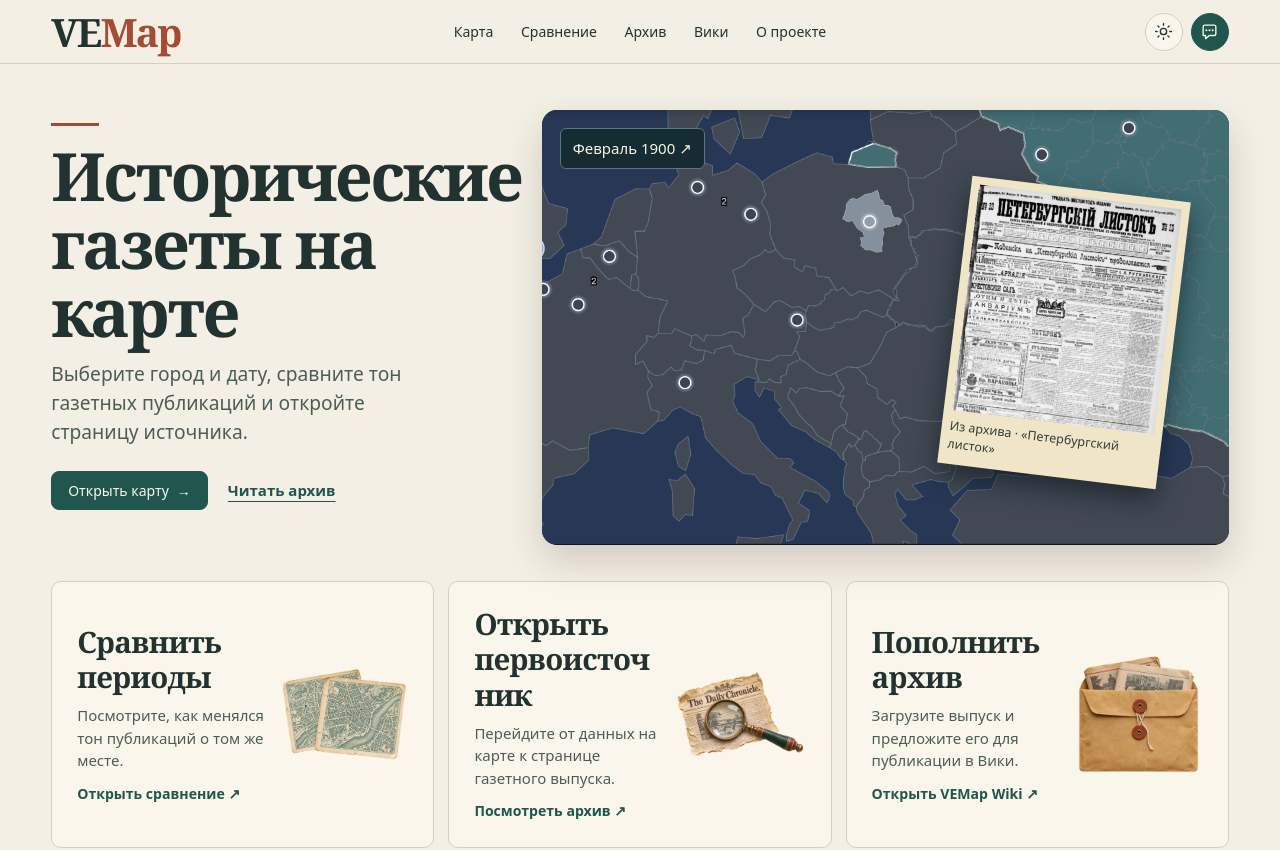
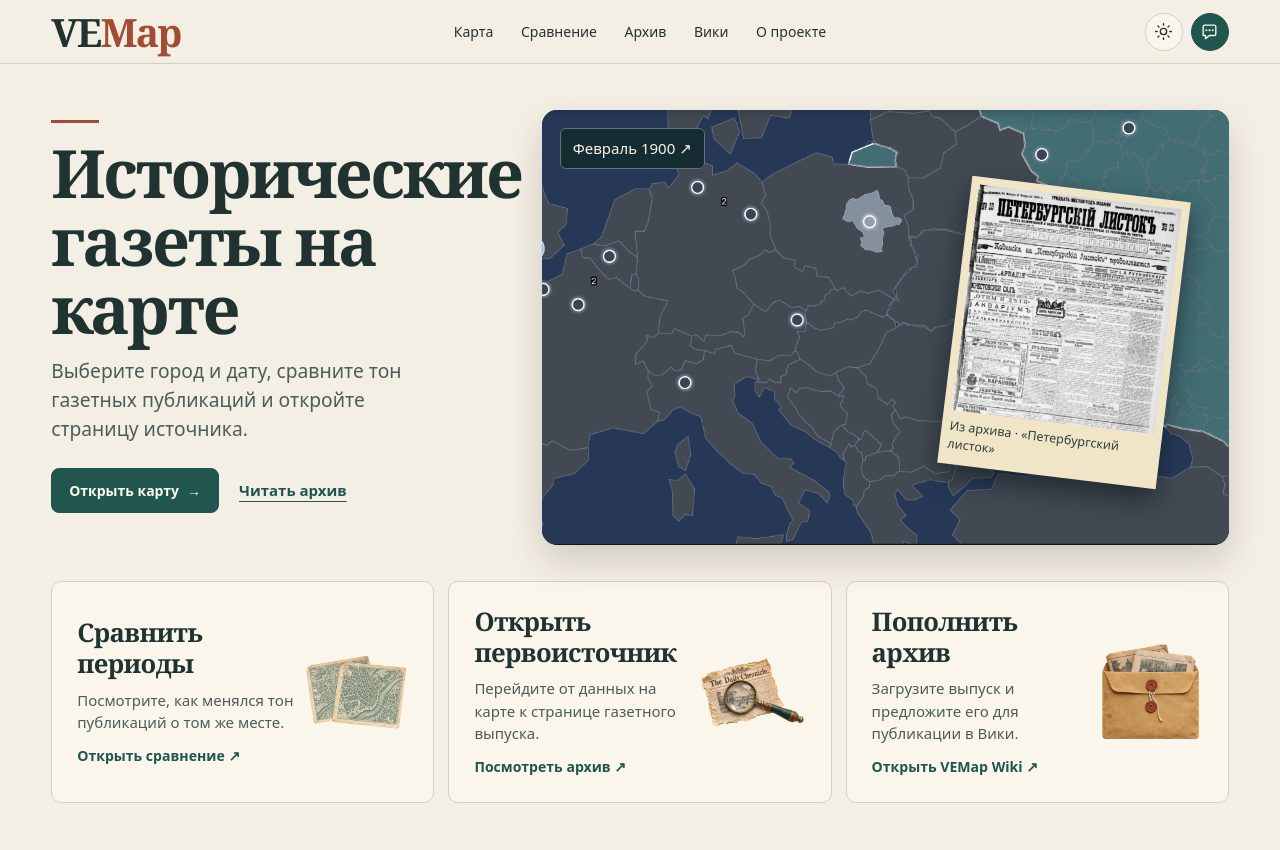
Before and after one commit to Itami00001/VEMap, a React (Vite) app in the folder frontend/: page /#/ in a window 1280 px wide. Shown: the top 850 px of the page. Built offline with nearby package versions, Linux system fonts and the light colour scheme; no server answers.

Commit message:
Keep archive feature headings readable beside artwork

```diff
--- a/frontend/src/styles/atlas.css
+++ b/frontend/src/styles/atlas.css
@@ -107,6 +107,7 @@
 .atlas-home-hero h1 { max-width: 14ch; }
 .atlas-home-hero p { max-width: 36ch; }
 .atlas-home-actions { display: flex; align-items: center; flex-wrap: wrap; gap: 12px 20px; margin-top: 24px; }
+.atlas-home-actions .btn.primary { padding: 11px 17px; font-weight: 700; }
 .atlas-home-actions > a:not(.btn) { text-decoration: underline; text-underline-offset: 5px; font-weight: 650; }
 .atlas-home-preview {
   position: relative;
@@ -136,12 +137,12 @@
 .atlas-home-folio img { display: block; width: 100%; aspect-ratio: .9; object-fit: cover; object-position: top; }
 .atlas-home-features { display: grid; gap: 14px; grid-template-columns: repeat(3, minmax(0, 1fr)); margin-top: clamp(18px, 3vw, 36px); }
 .atlas-feature {
-  display: grid; grid-template-columns: minmax(0, 1.2fr) minmax(0, .8fr); align-items: center; gap: 10px;
+  display: grid; grid-template-columns: minmax(0, 1.35fr) minmax(0, .65fr); align-items: center; gap: 10px;
   padding: clamp(14px, 2vw, 25px); border: 1px solid var(--border); border-radius: 10px; color: var(--text);
   background: var(--panel);
 }
 .atlas-feature:hover { border-color: var(--accent); text-decoration: none; }
-.atlas-feature h2 { font-size: clamp(1.21rem, 2.3vw, 1.85rem); margin-bottom: 9px; overflow-wrap: anywhere; }
+.atlas-feature h2 { font-size: clamp(1.18rem, 2vw, 1.67rem); margin-bottom: 9px; hyphens: auto; overflow-wrap: break-word; }
 .atlas-feature strong { color: var(--accent); font-size: .88rem; }
 .atlas-feature img { display: block; width: 100%; max-height: 150px; object-fit: contain; }
 
```
